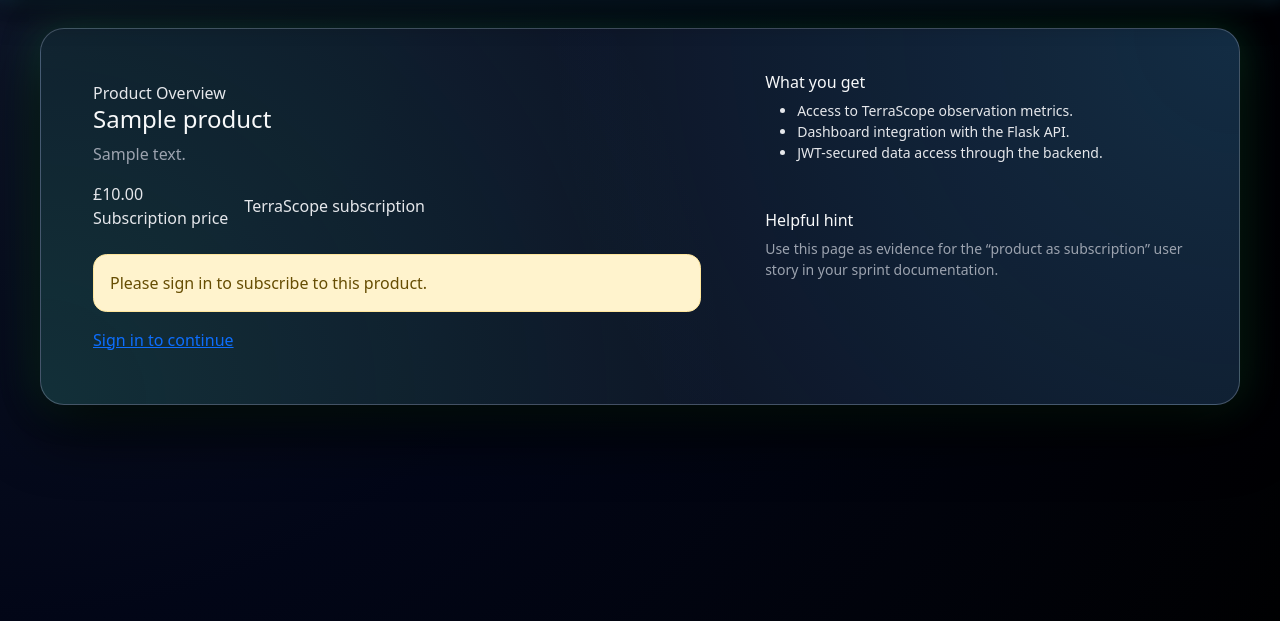
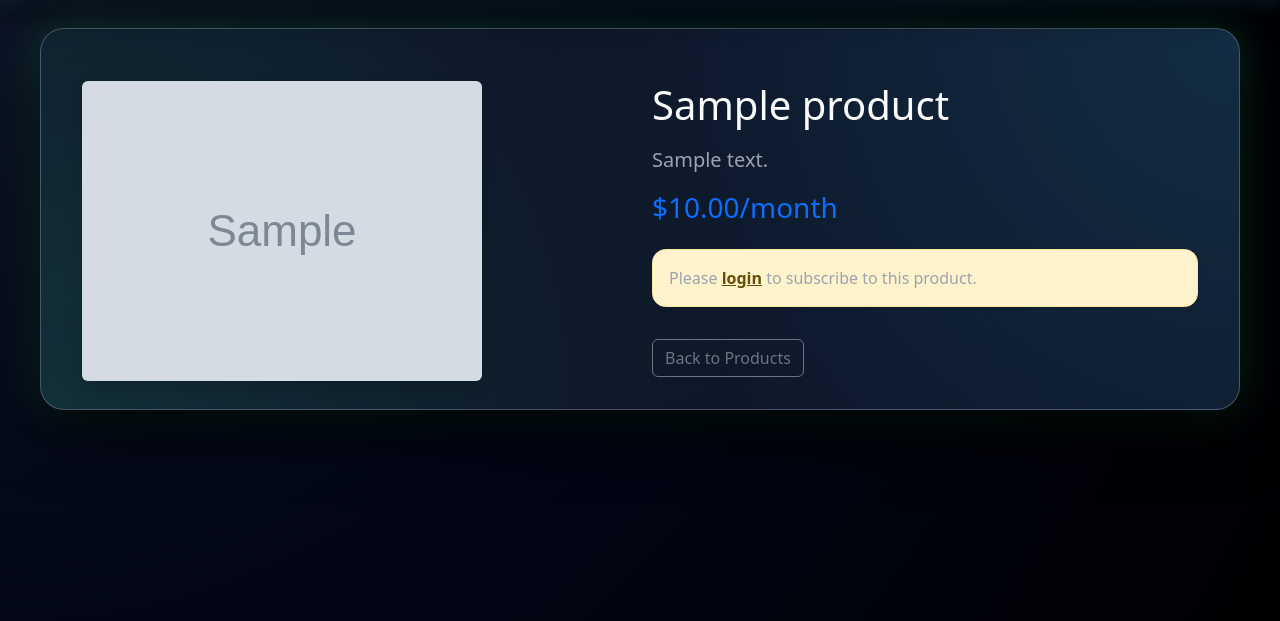
Before and after one commit to bridosworld/Group-7-Agile-Class, a Django app: page /products/1/ in a window 1280 px wide. Shown: the part 59-680 px from the top of the page. Run offline with Django 5.2, Linux system fonts and the light colour scheme; tables that the repository leaves empty hold one stand-in row (values such as "Sample post"); grey boxes marked "Sample" are stand-in pictures.

Commit message:
Add image upload and subscription duration features
- Changed Product.image from URLField to ImageField for file uploads
- Added MEDIA_URL and MEDIA_ROOT configuration
- Added duration_months field to Subscription (1, 2, or 12 months)
- Added expires_at field for automatic expiration
- Updated admin to show image preview and days remaining
- Updated product detail template with duration selection
- Updated product list to display uploaded images
- Added automatic expiration calculation on subscription save

```diff
--- a/frontend/core/models.py
+++ b/frontend/core/models.py
@@ -1,21 +1,72 @@
 from django.db import models
 from django.contrib.auth.models import User
+from datetime import timedelta
+from django.utils import timezone
 
 class Product(models.Model):
-    name = models.CharField(max_length=100)
+    name = models.CharField(max_length=200)
     description = models.TextField()
     price = models.DecimalField(max_digits=10, decimal_places=2)
-    image = models.URLField(blank=True)
+
+    # Changed from URLField to ImageField for file uploads
+    image = models.ImageField(upload_to='products/', blank=True, null=True)
+
+    created_at = models.DateTimeField(auto_now_add=True)
+    updated_at = models.DateTimeField(auto_now=True)
 
     def __str__(self):
         return self.name
 
+    class Meta:
+        ordering = ['-created_at']
+
+
 class Subscription(models.Model):
-    STATUS_CHOICES = [('pending', 'Pending'), ('active', 'Active'), ('expired', 'Expired')]
+    STATUS_CHOICES = [
+        ('pending', 'Pending'),
+        ('active', 'Active'),
+        ('expired', 'Expired')
+    ]
+
+    DURATION_CHOICES = [
+        (1, '1 Month'),
+        (2, '2 Months'),
+        (12, '1 Year'),
+    ]
+
     user = models.ForeignKey(User, on_delete=models.CASCADE)
     product = models.ForeignKey(Product, on_delete=models.CASCADE)
-    status = models.CharField(max_length=10, choices=STATUS_CHOICES, default='pending')
+    status = models.CharField(max_length=20, choices=STATUS_CHOICES, default='pending')
+
+    # Customer selects duration
+    duration_months = models.IntegerField(choices=DURATION_CHOICES, default=1)
+
     subscribed_at = models.DateTimeField(auto_now_add=True)
+
+    # Auto-calculated expiration date
+    expires_at = models.DateTimeField(blank=True, null=True)
 
     def __str__(self):
         return f"{self.user.username} - {self.product.name}"
+
+    def save(self, *args, **kwargs):
+        # Auto-calculate expiration when status becomes active
+        if self.status == 'active' and not self.expires_at:
+            self.expires_at = timezone.now() + timedelta(days=30 * self.duration_months)
+
+        # Auto-expire if past expiration date
+        if self.expires_at and timezone.now() > self.expires_at and self.status == 'active':
+            self.status = 'expired'
+
+        super().save(*args, **kwargs)
+
+    def days_remaining(self):
+        """Calculate days remaining in subscription"""
+        if self.expires_at and self.status == 'active':
+            remaining = self.expires_at - timezone.now()
+            return max(0, remaining.days)
+        return 0
+
+    class Meta:
+        unique_together = ['user', 'product']
+        ordering = ['-subscribed_at']
--- a/frontend/templates/core/product_detail.html
+++ b/frontend/templates/core/product_detail.html
@@ -1,70 +1,101 @@
-{% extends "base.html" %}
+{% extends 'base.html' %}
 
 {% block title %}{{ product.name }} - TerraScope{% endblock %}
 
 {% block content %}
-<div class="row g-4">
-    <div class="col-lg-7">
-        <div class="ts-card p-4">
-            <span class="ts-pill mb-2">
-                <span class="dot"></span>
-                Product Overview
-            </span>
-            <h1 class="h4 text-light mb-2">{{ product.name }}</h1>
+<div class="container mt-4">
+    <div class="row">
+        <div class="col-md-6">
+            {% if product.image %}
+            <img src="{{ product.image.url }}" class="img-fluid rounded shadow" alt="{{ product.name }}">
+            {% else %}
+            <div class="bg-secondary text-white text-center d-flex align-items-center justify-content-center rounded shadow" style="height: 400px;">
+                <span class="fs-4">No Image Available</span>
+            </div>
+            {% endif %}
+        </div>
 
-            <p class="ts-muted mb-3">
-                {{ product.description }}
-            </p>
-
-            <div class="d-flex align-items-center gap-3 mb-4">
-                <div>
-                    <div class="ts-kpi">£{{ product.price }}</div>
-                    <div class="ts-kpi-label">Subscription price</div>
-                </div>
-                <span class="ts-tag ts-tag--accent">
-                    TerraScope subscription
-                </span>
-            </div>
+        <div class="col-md-6">
+            <h1 class="mb-3">{{ product.name }}</h1>
+            <p class="lead">{{ product.description }}</p>
+            <h3 class="text-primary mb-4">${{ product.price }}/month</h3>
 
             {% if user.is_authenticated %}
-                <form method="post" action="{% url 'subscribe' product.pk %}" class="d-flex flex-wrap gap-2">
-                    {% csrf_token %}
-                    <button type="submit" class="ts-gradient-btn">
-                        Subscribe now
-                    </button>
-                    <a href="{% url 'home' %}"
-                       class="btn btn-sm btn-outline-light rounded-pill">
-                        Back to catalogue
-                    </a>
-                </form>
+                {% if existing_subscription %}
+                    <div class="alert alert-{% if existing_subscription.status == 'active' %}success{% elif existing_subscription.status == 'pending' %}warning{% else %}danger{% endif %} shadow-sm">
+                        <h5 class="mb-3">
+                            Subscription Status:
+                            <span class="badge bg-{% if existing_subscription.status == 'active' %}success{% elif existing_subscription.status == 'pending' %}warning{% else %}danger{% endif %}">
+                                {{ existing_subscription.get_status_display }}
+                            </span>
+                        </h5>
+                        <p><strong>Duration:</strong> {{ existing_subscription.get_duration_months_display }}</p>
+                        <p><strong>Subscribed:</strong> {{ existing_subscription.subscribed_at|date:"M d, Y" }}</p>
+                        {% if existing_subscription.expires_at %}
+                        <p><strong>Expires:</strong> {{ existing_subscription.expires_at|date:"M d, Y" }}</p>
+                        {% if existing_subscription.status == 'active' %}
+                        <p><strong>Days Remaining:</strong>
+                            <span class="badge bg-{% if existing_subscription.days_remaining > 7 %}success{% elif existing_subscription.days_remaining > 3 %}warning{% else %}danger{% endif %}">
+                                {{ existing_subscription.days_remaining }} days
+                            </span>
+                        </p>
+                        {% endif %}
+                        {% endif %}
+                    </div>
+                {% else %}
+                    <div class="card shadow">
+                        <div class="card-header bg-primary text-white">
+                            <h5 class="mb-0"><i class="bi bi-calendar-check"></i> Choose Subscription Duration</h5>
+                        </div>
+                        <div class="card-body">
+                            <form method="post" action="{% url 'subscribe_product' product.pk %}">
+                                {% csrf_token %}
+
+                                <div class="mb-3">
+                                    <label class="form-label fw-bold">Select Duration:</label>
+
+                                    {% for value, label in duration_choices %}
+                                    <div class="form-check mb-2 p-3 border rounded {% if forloop.first %}border-primary{% endif %}">
+                                        <input class="form-check-input" type="radio" name="duration" id="duration{{ value }}" value="{{ value }}" {% if forloop.first %}checked{% endif %}>
+                                        <label class="form-check-label w-100" for="duration{{ value }}">
+                                            <div class="d-flex justify-content-between align-items-center">
+                                                <strong>{{ label }}</strong>
+                                                <span class="text-muted">
+                                                    {% if value == 1 %}
+                                                        ${{ product.price }}
+                                                    {% elif value == 2 %}
+                                                        ${% widthratio product.price 1 2 %}
+                                                        <span class="badge bg-success ms-2">Save 5%</span>
+                                                    {% elif value == 12 %}
+                                                        ${% widthratio product.price 1 12 %}
+                                                        <span class="badge bg-success ms-2">Save 20%</span>
+                                                    {% endif %}
+                                                </span>
+                                            </div>
+                                        </label>
+                                    </div>
+                                    {% endfor %}
+                                </div>
+
+                                <button type="submit" class="btn btn-primary btn-lg w-100">
+                                    <i class="bi bi-cart-check"></i> Subscribe Now
+                                </button>
+                            </form>
+                        </div>
+                    </div>
+                {% endif %}
             {% else %}
-                <div class="alert alert-warning ts-card-soft mt-3 mb-3">
-                    Please sign in to subscribe to this product.
+                <div class="alert alert-warning shadow-sm">
+                    <p class="mb-0">
+                        <i class="bi bi-exclamation-triangle"></i>
+                        Please <a href="{% url 'login' %}?next={{ request.path }}" class="alert-link">login</a> to subscribe to this product.
+                    </p>
                 </div>
-                <a href="{% url 'login' %}?next={% url 'product_detail' product.pk %}"
-                   class="ts-gradient-btn">
-                    Sign in to continue
-                </a>
             {% endif %}
-        </div>
-    </div>
 
-    <div class="col-lg-5">
-        <div class="ts-card-soft p-3 mb-3">
-            <h2 class="h6 text-light mb-2">What you get</h2>
-            <ul class="ts-muted small mb-0">
-                <li>Access to TerraScope observation metrics.</li>
-                <li>Dashboard integration with the Flask API.</li>
-                <li>JWT-secured data access through the backend.</li>
-            </ul>
-        </div>
-
-        <div class="ts-card-soft p-3">
-            <h2 class="h6 text-light mb-2">Helpful hint</h2>
-            <p class="ts-muted small mb-0">
-                Use this page as evidence for the “product as subscription”
-                user story in your sprint documentation.
-            </p>
+            <a href="{% url 'product_list' %}" class="btn btn-outline-secondary mt-3">
+                <i class="bi bi-arrow-left"></i> Back to Products
+            </a>
         </div>
     </div>
 </div>
--- a/frontend/terrascope/settings.py
+++ b/frontend/terrascope/settings.py
@@ -120,6 +120,10 @@ LOGIN_REDIRECT_URL = "dashboard"
 
 STATIC_URL = 'static/'
 
+# Media files (uploads)
+MEDIA_URL = '/media/'
+MEDIA_ROOT = BASE_DIR / 'media'
+
 # Default primary key field type
 # https://docs.djangoproject.com/en/5.2/ref/settings/#default-auto-field
 
--- a/frontend/terrascope/urls.py
+++ b/frontend/terrascope/urls.py
@@ -16,8 +16,14 @@ Including another URLconf
 """
 from django.contrib import admin
 from django.urls import path, include
+from django.conf import settings
+from django.conf.urls.static import static
 
 urlpatterns = [
     path('admin/', admin.site.urls),
-    path('', include('core.urls')),  # Include core app URLs at root (this handles the homepage)
+    path('', include('core.urls')),
 ]
+
+# Serve media files in development
+if settings.DEBUG:
+    urlpatterns += static(settings.MEDIA_URL, document_root=settings.MEDIA_ROOT)
```
Also changed, not shown: frontend/core/admin.py (+29 -2 lines), frontend/templates/core/product_list.html (+29 -45 lines), frontend/core/migrations/0002_alter_product_options_alter_subscription_options_and_more.py (added).
